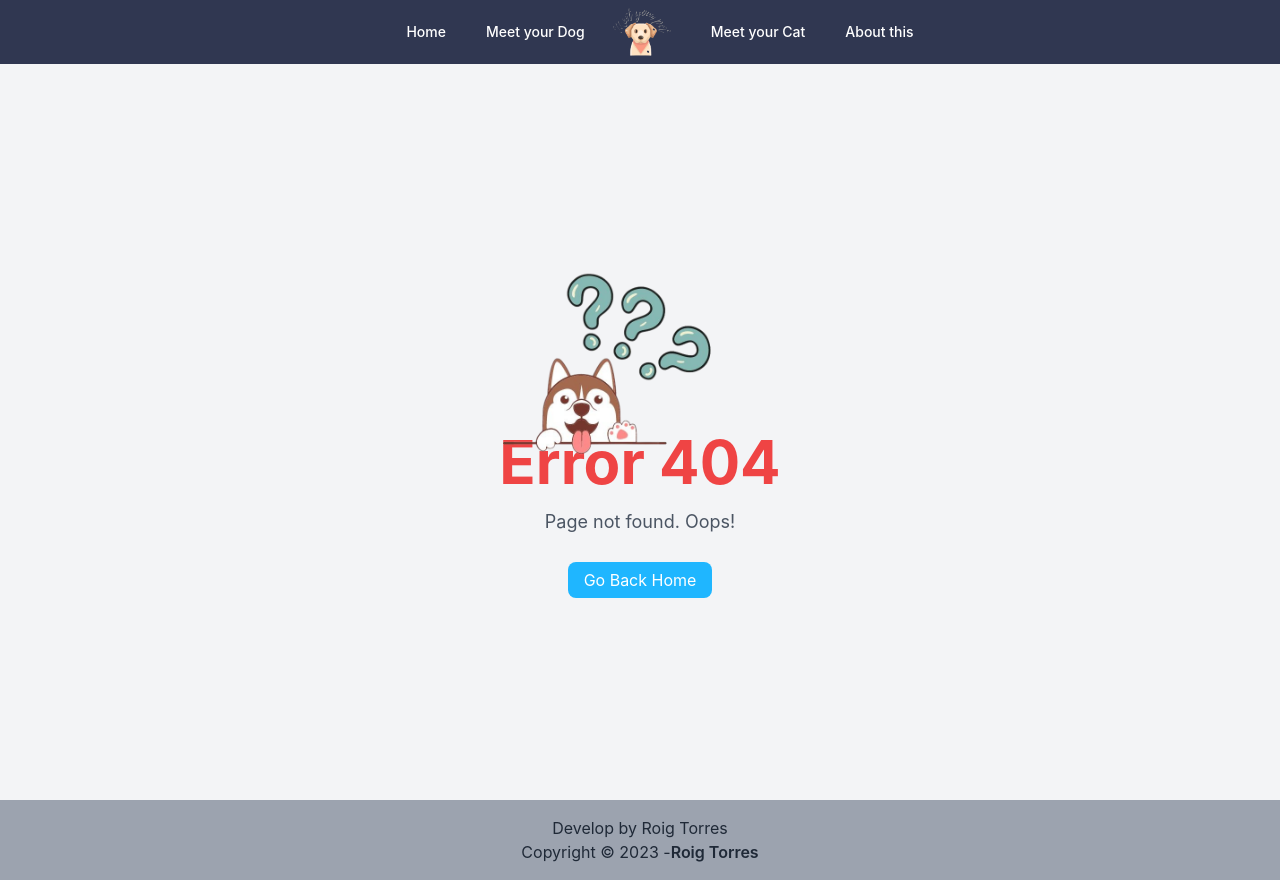
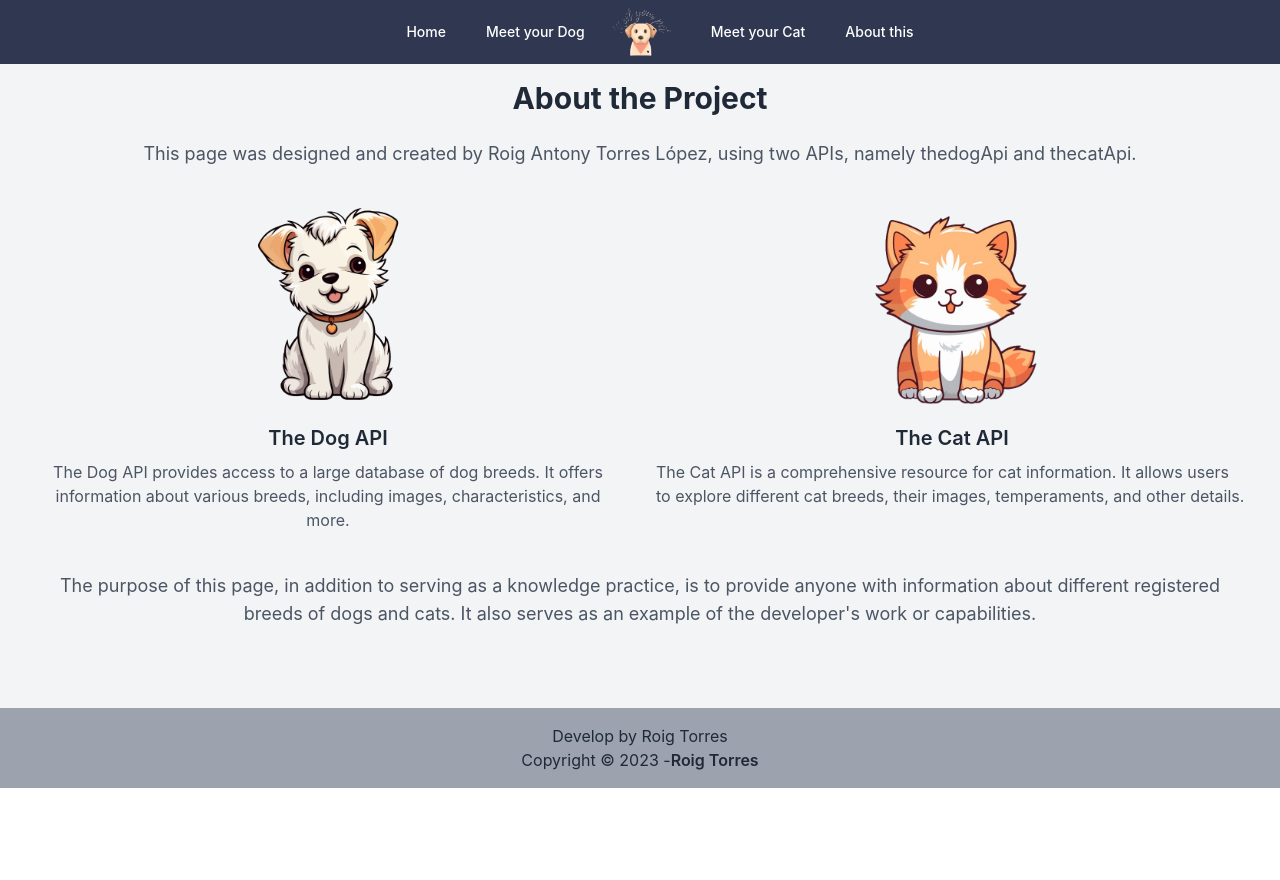
Before and after one commit to antonytorres21/meetpet, a React (Create React App) app: page /about in a window 1280 px wide. Before the commit this address had no page. After the commit the page ends 800 px from the top, so only its background shows below. Built offline with nearby package versions, Linux system fonts and the light colour scheme.

Commit message:
first version end

```diff
--- a/src/App.js
+++ b/src/App.js
@@ -3,6 +3,7 @@ import HomeComponent from "./components/HomeComponent";
 import Layout from "./components/Layout";
 import Dogs from "./components/Dogs";
 import Cats from "./components/Cats";
+import About from "./components/About";
 import BreedDetails from "./components/BreedDetails";
 import Error404Page from "./components/Error404Page";
 
@@ -17,6 +18,7 @@ function App() {
           <Route path="/dogs" element={<Dogs />} />
           <Route exact path="/cats/:id" element={<BreedDetails />} />
           <Route path="/cats" element={<Cats />} />
+          <Route path="/about" element={<About />} />
           <Route path="*" element={<Error404Page />} />
         </Route>
       </Routes>
--- /dev/null
+++ b/src/components/About.jsx
@@ -0,0 +1,77 @@
+import React from "react";
+import theDogApiImage from "../assets/thedogapi.png";
+import theCatApiImage from "../assets/thecatapi.png";
+
+function About() {
+  return (
+    <div className="bg-gray-100 py-20 px-4 sm:px-6 lg:px-8">
+      <div className="max-w-7xl mx-auto">
+        <div className="text-center">
+          <h2 className="text-3xl font-bold text-gray-800 mb-6">
+            About the Project
+          </h2>
+          <p className="text-lg text-gray-600">
+            This page was designed and created by Roig Antony Torres López,
+            using two APIs, namely thedogApi and thecatApi.
+          </p>
+        </div>
+        <div className="mt-10">
+          <div className="grid grid-cols-1 sm:grid-cols-2 gap-8">
+            <div>
+              <a
+                href="https://thedogapi.com/"
+                target="_blank"
+                rel="noopener noreferrer"
+              >
+                <img
+                  src={theDogApiImage}
+                  alt="The Dog API"
+                  className="rounded-lg mx-auto h-48 "
+                />
+              </a>
+              <h3 className="mt-6 text-xl font-semibold text-gray-800 text-center">
+                The Dog API
+              </h3>
+              <p className="mt-2 text-gray-600 text-center">
+                The Dog API provides access to a large database of dog breeds.
+                It offers information about various breeds, including images,
+                characteristics, and more.
+              </p>
+            </div>
+            <div>
+              <a
+                href="https://thecatapi.com/"
+                target="_blank"
+                rel="noopener noreferrer"
+              >
+                <img
+                  src={theCatApiImage}
+                  alt="The Cat API"
+                  className="rounded-lg mx-auto h-48 translate-y-2"
+                />
+              </a>
+              <h3 className="mt-6 text-xl font-semibold text-gray-800 text-center">
+                The Cat API
+              </h3>
+              <p className="mt-2 text-gray-600">
+                The Cat API is a comprehensive resource for cat information. It
+                allows users to explore different cat breeds, their images,
+                temperaments, and other details.
+              </p>
+            </div>
+          </div>
+        </div>
+        <div className="mt-10 text-center">
+          <p className="text-lg text-gray-600 text-center">
+            The purpose of this page, in addition to serving as a knowledge
+            practice, is to provide anyone with information about different
+            registered breeds of dogs and cats. It also serves as an example of
+            the developer's work or capabilities.
+          </p>
+        </div>
+      </div>
+    </div>
+  );
+}
+
+export default About;
```
Also changed, not shown: src/assets/thecatapi.png (added), src/assets/thedogapi.png (added).
